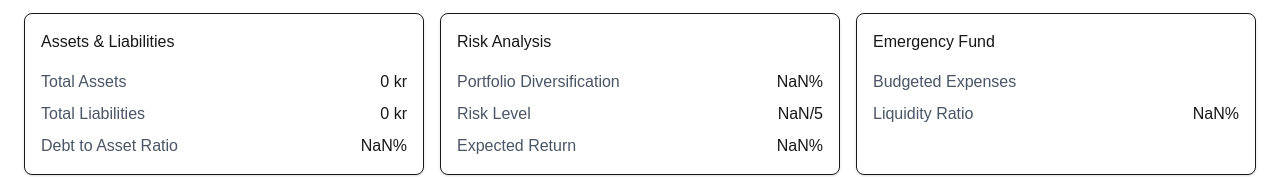
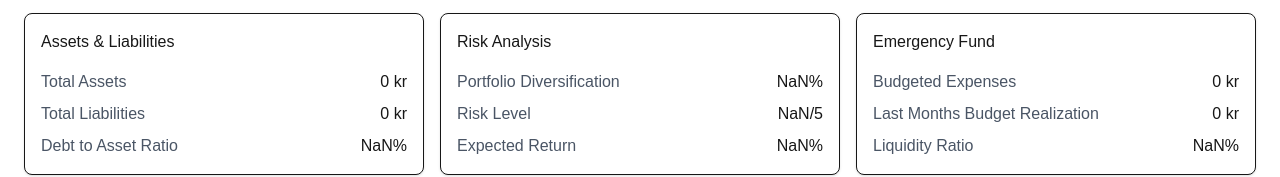
Before and after one commit to egemback/net-worth-tracker, a Next.js app: page /dashboard in a window 1280 px wide. Shown: the part 645-822 px from the top of the page. Built offline with nearby package versions, Linux system fonts and the light colour scheme; no server answers; the database is empty.

Commit message:
dashboard updated

```diff
--- a/src/app/dashboard/page.tsx
+++ b/src/app/dashboard/page.tsx
@@ -160,6 +160,30 @@ async function getData(year?: number, month?: number) {
   const financialMetrics = calculateFinancialMetrics(assets, liabilities);
   const riskMetrics = calculateRiskMetrics(assets);
 
+  const budgets = await prisma.budget.findMany({
+    where: {
+      year: queryYear,
+      month: queryMonth,
+    },
+  });
+
+  const budgetedMonthlyExpenses = budgets.reduce(
+    (sum, b) => sum + Number(b.planned),
+    0
+  );
+
+  const lastMonthsBudgets = await prisma.budget.findMany({
+    where: {
+      year: queryMonth === 1 ? queryYear - 1 : queryYear,
+      month: queryMonth === 1 ? 12 : queryMonth - 1,
+    },
+  });
+
+  const lastMonthsBudgetRealization = lastMonthsBudgets.reduce(
+    (sum, b) => sum + Number(b.actual || 0),
+    0
+  );
+
   return {
     ...financialMetrics,
     riskMetrics,
@@ -171,6 +195,8 @@ async function getData(year?: number, month?: number) {
     percentageGain6Months,
     percentageGain12Months,
     percentageGainThisYear,
+    budgetedMonthlyExpenses,
+    lastMonthsBudgetRealization,
   };
 }
 
@@ -215,6 +241,8 @@ export default async function Home({
     percentageGain6Months,
     percentageGain12Months,
     percentageGainThisYear,
+    budgetedMonthlyExpenses,
+    lastMonthsBudgetRealization,
   } = await getData(year, month);
 
   const history = await getHistory();
@@ -324,7 +352,17 @@ export default async function Home({
           <div className="space-y-2">
             <div className="flex justify-between">
               <span className="text-gray-600">Budgeted Expenses</span>
-              <span className="font-medium"></span>
+              <span className="font-medium">
+                {formatCurrency(budgetedMonthlyExpenses)}
+              </span>
+            </div>
+            <div className="flex justify-between">
+              <span className="text-gray-600">
+                Last Months Budget Realization
+              </span>
+              <span className="font-medium">
+                {formatCurrency(lastMonthsBudgetRealization)}
+              </span>
             </div>
             <div className="flex justify-between">
               <span className="text-gray-600">Liquidity Ratio</span>
```
